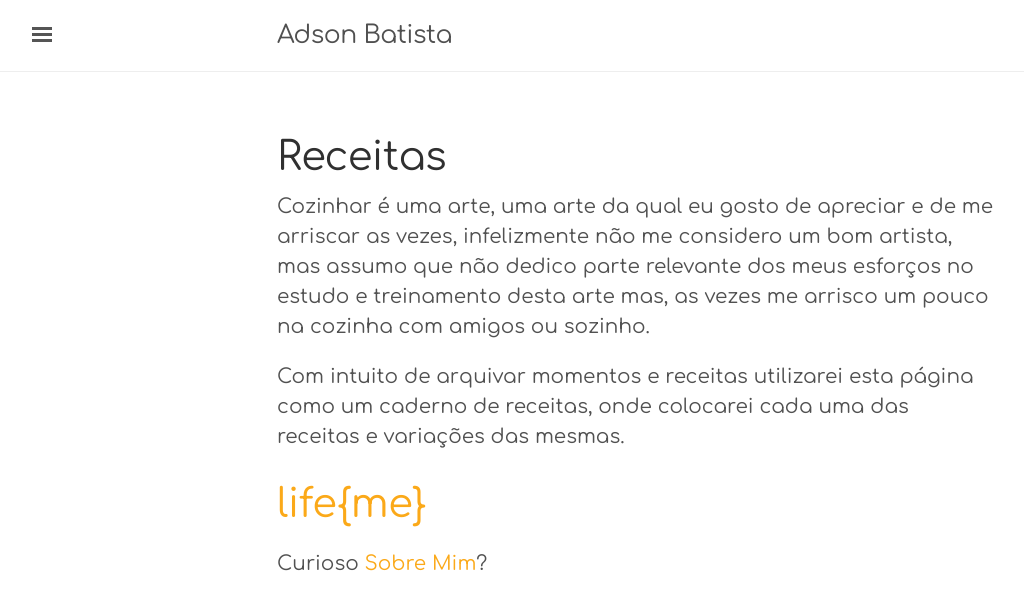
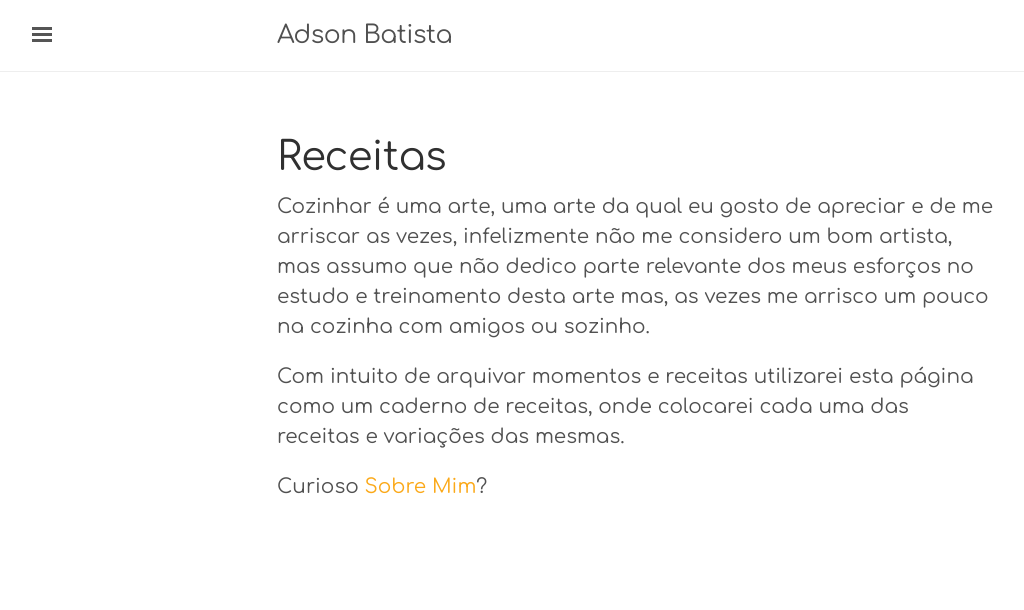
Before and after one commit to AdsonBatista/AdsonBatista.github.io, a Jekyll site: the page built from receitas.md, in a window 1280 px wide. Shown: the top 610 px of the page, without its empty margins (3-1027 px from the left). Built offline with Jekyll 4.4.1, drawn with Linux system fonts in a browser that asks for light colours.

Commit message:
receitas

```diff
--- a/receitas.md
+++ b/receitas.md
@@ -1,16 +1,13 @@
 ---
 layout: page
 title: Receitas
-permalink: /receitas/
 ---
-
 
 Cozinhar é uma arte, uma arte da qual eu gosto de apreciar e de me arriscar as vezes, infelizmente não me considero um bom artista, mas assumo que não dedico parte relevante dos meus esforços no estudo e treinamento desta arte mas, as vezes me arrisco um pouco na cozinha com amigos ou sozinho.
 
 Com intuito de arquivar momentos e receitas utilizarei esta página como um caderno de receitas, onde colocarei cada uma das receitas e variações das mesmas.
 
 <div id="home">
-  <h1 class="orange">life{me}</h1>
   <ul class="posts">
     {% for post in site.categories.Receita %}
       <li><span>{{ post.date | date_to_string }}</span> &raquo; <a href="{{ post.url }}">{{ post.title }}</a></li>
```
